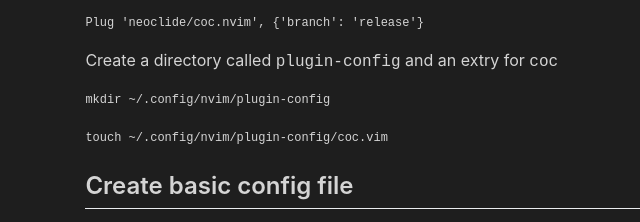
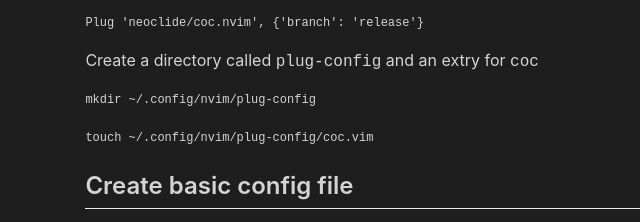
Before and after one commit to ChristianChiarulli/blog, a Gatsby site: page /Neovim/04-vim-coc/ in a window 1280 px wide. Shown: the part 578-800 px from the top of the page, 92-732 px from the left. Built offline with nearby package versions, Linux system fonts and the light colour scheme; Gatsby itself is replaced by a stand-in of ours; some packages are replaced by stand-ins of ours; code samples lack their colours.

Commit message:
auto push

````diff
--- a/content/Neovim/04-vim-coc.md
+++ b/content/Neovim/04-vim-coc.md
@@ -18,12 +18,12 @@ Good thing the author provided extensive documentation [here](https://github.com
 Plug 'neoclide/coc.nvim', {'branch': 'release'}
 ```
 
-Create a directory called `plugin-config` and an extry for `coc`
+Create a directory called `plug-config` and an extry for `coc`
 
 ```
-mkdir ~/.config/nvim/plugin-config
+mkdir ~/.config/nvim/plug-config
 
-touch ~/.config/nvim/plugin-config/coc.vim
+touch ~/.config/nvim/plug-config/coc.vim
 ```
 
 ## Create basic config file
````
